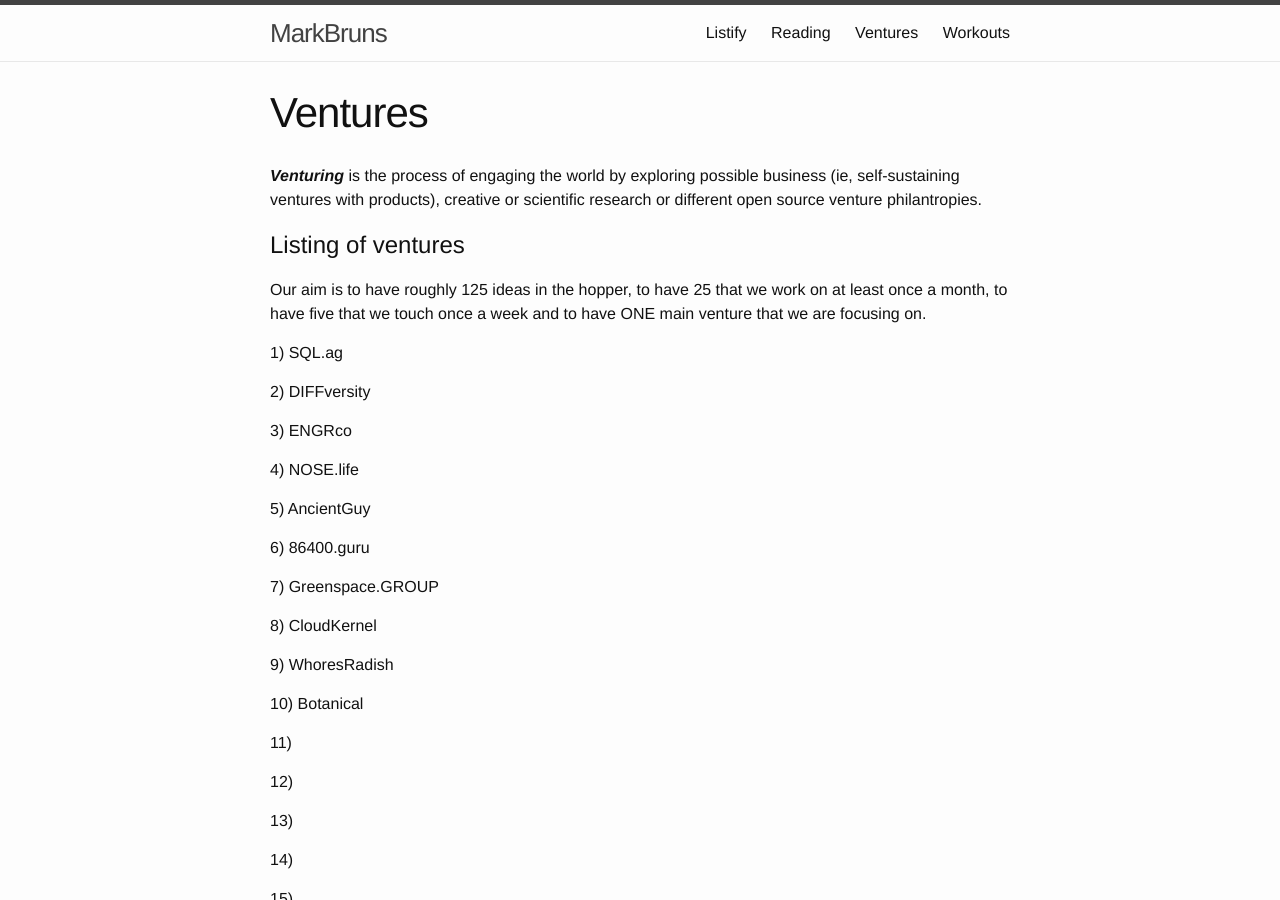
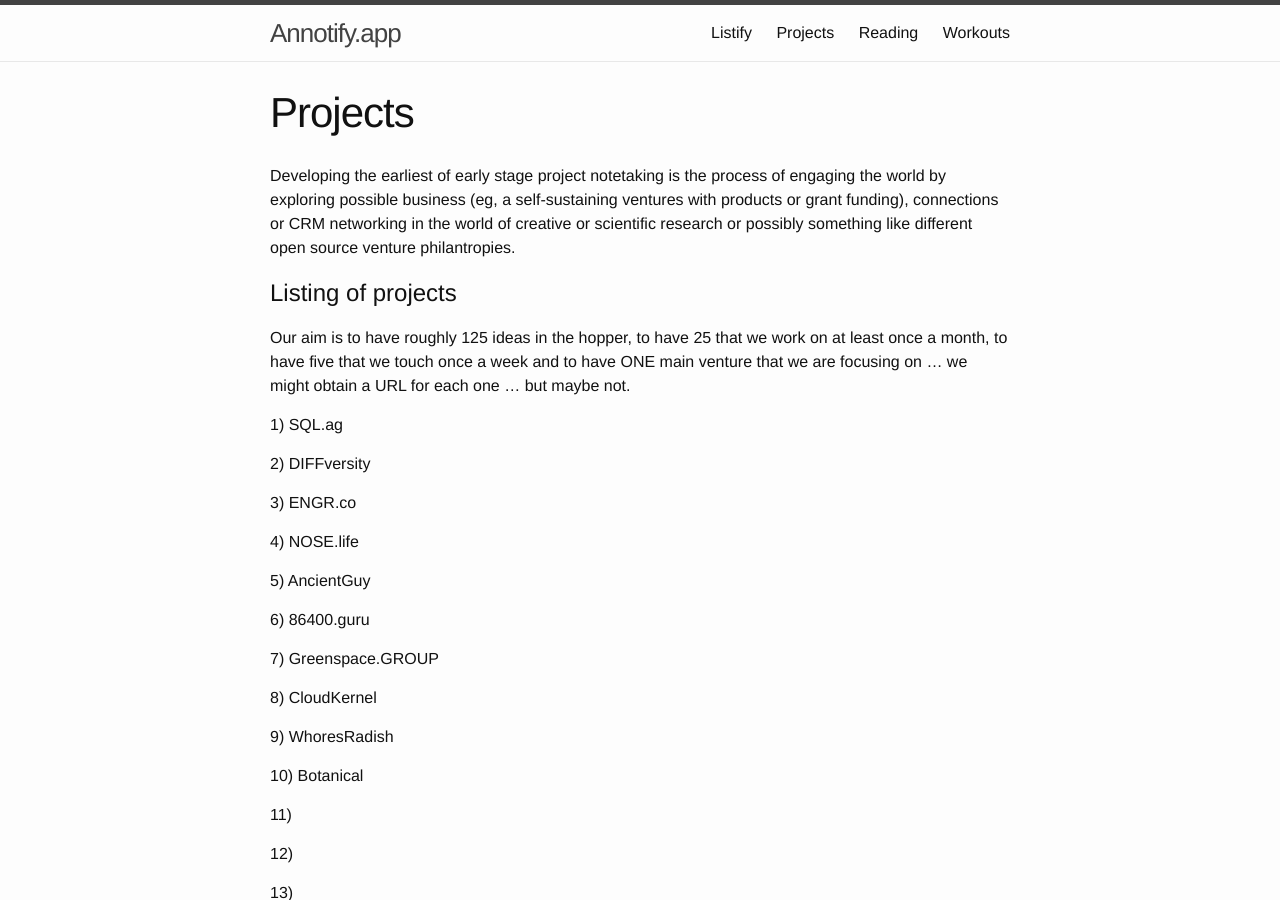
Before and after one commit to annotifyapp/annotifyapp.github.io, a Jekyll site: the page built from Projects.md, in a window 1280 px wide and 900 px high. Built offline with Jekyll 4.4.1, drawn with Linux system fonts in a browser that asks for light colours; some of the changed text lies outside the part shown.

Commit message:
correct basic setup info

```diff
--- a/Ventures.md
+++ b/Projects.md
@@ -1,21 +1,21 @@
 ---
 layout: page
-title: Ventures
-permalink: /Ventures/
+title: Projects
+permalink: /Projects/
 ---
 
 
-***Venturing*** is the process of engaging the world by exploring possible business (ie, self-sustaining ventures with products), creative or scientific research or different open source venture philantropies.
+Developing the earliest of early stage project notetaking is the process of engaging the world by exploring possible business (eg, a self-sustaining ventures with products or grant funding), connections or CRM networking in the world of creative or scientific research or possibly something like different open source venture philantropies.
 
-# Listing of ventures
+# Listing of projects
 
-Our aim is to have roughly 125 ideas in the hopper, to have 25 that we work on at least once a month, to have five that we touch once a week and to have ONE main venture that we are focusing on.
+Our aim is to have roughly 125 ideas in the hopper, to have 25 that we work on at least once a month, to have five that we touch once a week and to have ONE main venture that we are focusing on ... we might obtain a URL for each one ... but maybe not.
 
 1) SQL.ag
 
 2) DIFFversity
 
-3) ENGRco
+3) ENGR.co
 
 4) NOSE.life
 
--- a/_config.yml
+++ b/_config.yml
@@ -1,7 +1,7 @@
 # Site settings
-title: MarkBruns
+title: Annotify.app
 email: MarkBruns@MarkBruns.com
-description: ToDo / Newsreader / Annotator
+description: Research and exploring of best tools available for ToDoList / Annotated Bibliography / Research Journaling / RSS Newsreader
 twitter_username: MarkBruns
 github_username:  MarkBruns
 
```
